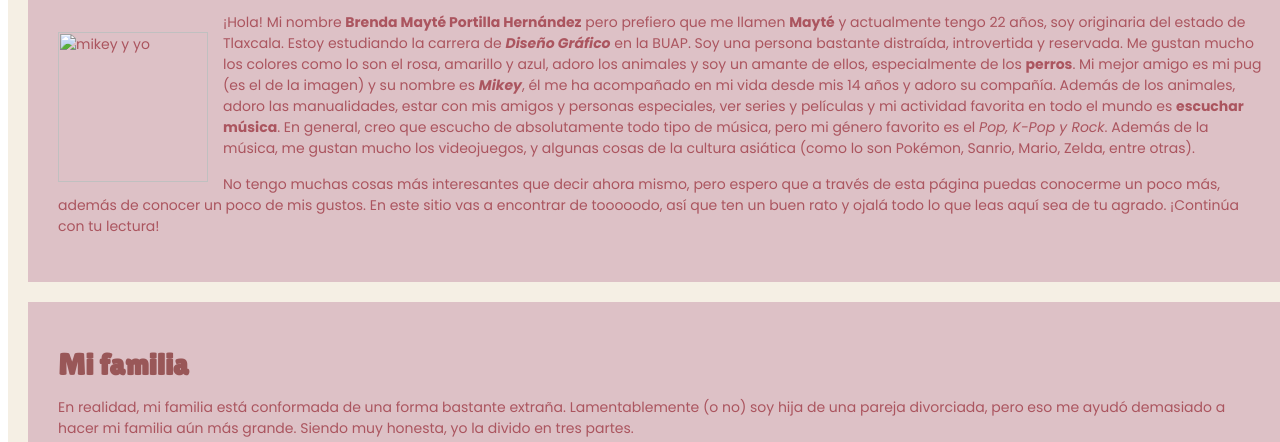
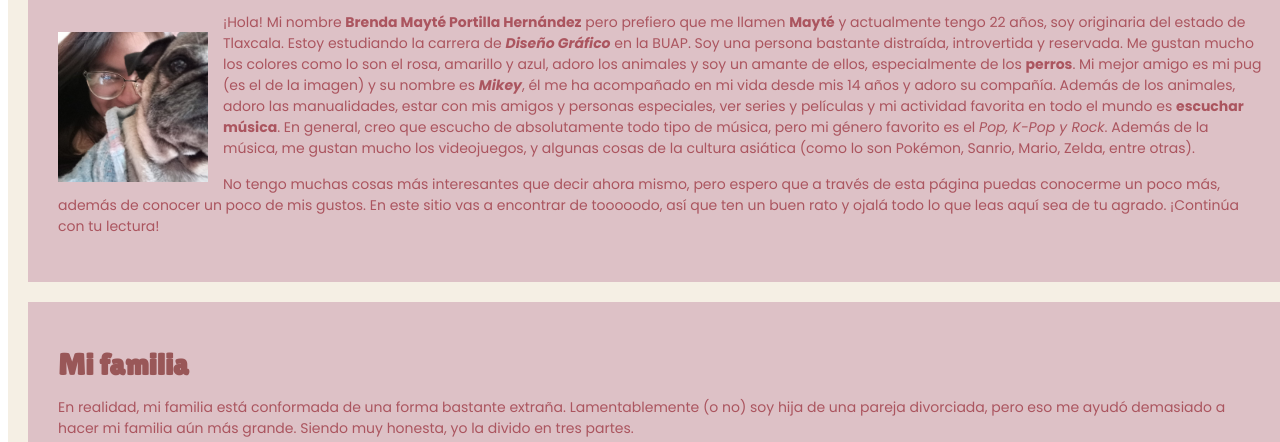
Before and after one commit to bmaytephernandez/bmaytephernandez.github.com, a plain HTML site: page index.html in a window 1280 px wide. Shown: the part 358-800 px from the top of the page. Drawn offline with Linux system fonts and the light colour scheme.

Commit message:
Update index.html
arreglé el enlace de index

```diff
--- a/index.html
+++ b/index.html
@@ -24,7 +24,7 @@
         <main>
         <section>
             <h2 id="yo">¿Quién soy yo?</h2>
-            <p> <img id="mikey1" src="imagenes/imagen_6.jpeg" alt="mikey y yo"> ¡Hola! Mi nombre <b>Brenda Mayté Portilla Hernández</b> pero prefiero que me llamen <b>Mayté</b> y actualmente tengo 22 años, soy originaria del estado de Tlaxcala. Estoy estudiando la carrera de <b><i>Diseño Gráfico</i></b> en la BUAP. Soy una persona bastante distraída, introvertida y reservada. Me gustan mucho los colores como lo son el rosa, amarillo y azul, adoro los animales y soy un amante de ellos, especialmente de los <b>perros</b>. Mi mejor amigo es mi pug (es el de la imagen) y su nombre es <b><i>Mikey</i></b>, él me ha acompañado en mi vida desde mis 14 años y adoro su compañía. Además de los animales, adoro las manualidades, estar con mis amigos y personas especiales, ver series y películas y mi actividad favorita en todo el mundo es <b>escuchar música</b>. En general, creo que escucho de absolutamente todo tipo de música, pero mi género favorito es el <i>Pop, K-Pop y Rock</i>. Además de la música, me gustan mucho los videojuegos, y algunas cosas de la cultura asiática (como lo son Pokémon, Sanrio, Mario, Zelda, entre otras).</p>
+            <p> <img id="mikey1" src="../medios/imagen_6.jpeg" alt="mikey y yo"> ¡Hola! Mi nombre <b>Brenda Mayté Portilla Hernández</b> pero prefiero que me llamen <b>Mayté</b> y actualmente tengo 22 años, soy originaria del estado de Tlaxcala. Estoy estudiando la carrera de <b><i>Diseño Gráfico</i></b> en la BUAP. Soy una persona bastante distraída, introvertida y reservada. Me gustan mucho los colores como lo son el rosa, amarillo y azul, adoro los animales y soy un amante de ellos, especialmente de los <b>perros</b>. Mi mejor amigo es mi pug (es el de la imagen) y su nombre es <b><i>Mikey</i></b>, él me ha acompañado en mi vida desde mis 14 años y adoro su compañía. Además de los animales, adoro las manualidades, estar con mis amigos y personas especiales, ver series y películas y mi actividad favorita en todo el mundo es <b>escuchar música</b>. En general, creo que escucho de absolutamente todo tipo de música, pero mi género favorito es el <i>Pop, K-Pop y Rock</i>. Además de la música, me gustan mucho los videojuegos, y algunas cosas de la cultura asiática (como lo son Pokémon, Sanrio, Mario, Zelda, entre otras).</p>
             <p>No tengo muchas cosas más interesantes que decir ahora mismo, pero espero que a través de esta página puedas conocerme un poco más, además de conocer un poco de mis gustos. En este sitio vas a encontrar de tooooodo, así que ten un buen rato y ojalá todo lo que leas aquí sea de tu agrado. ¡Continúa con tu lectura!</p>
         </section>
         <section>
```
